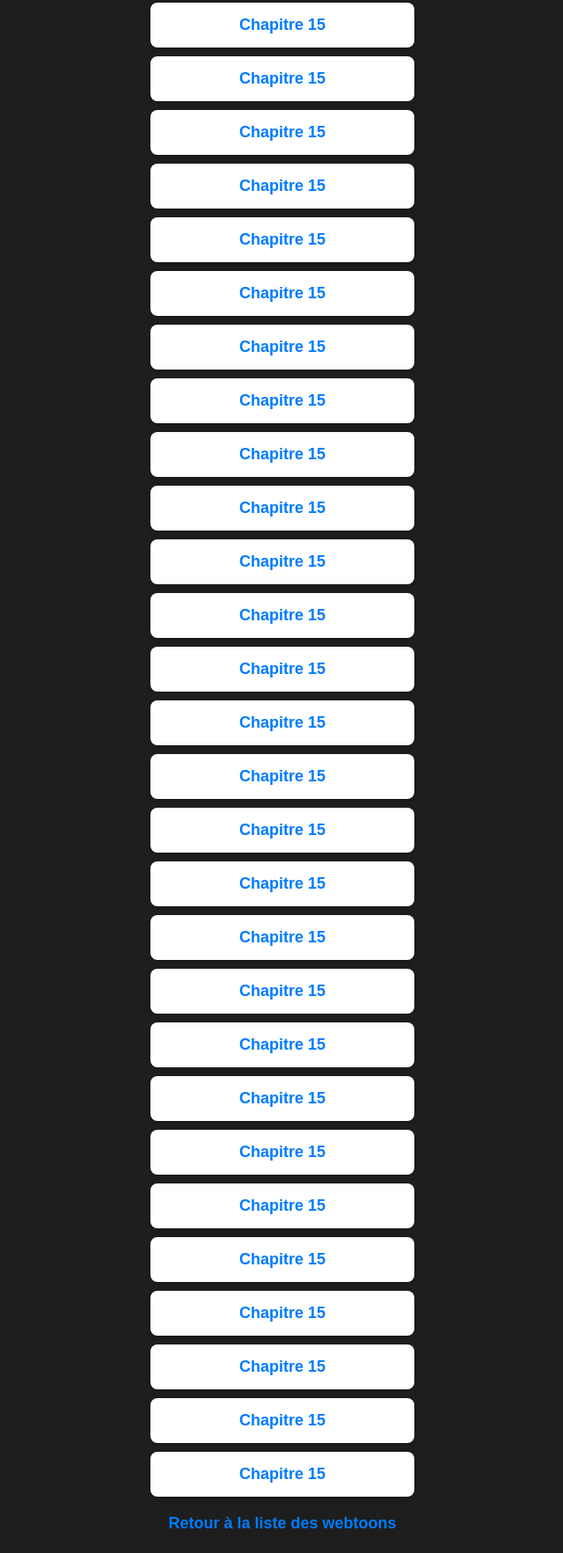
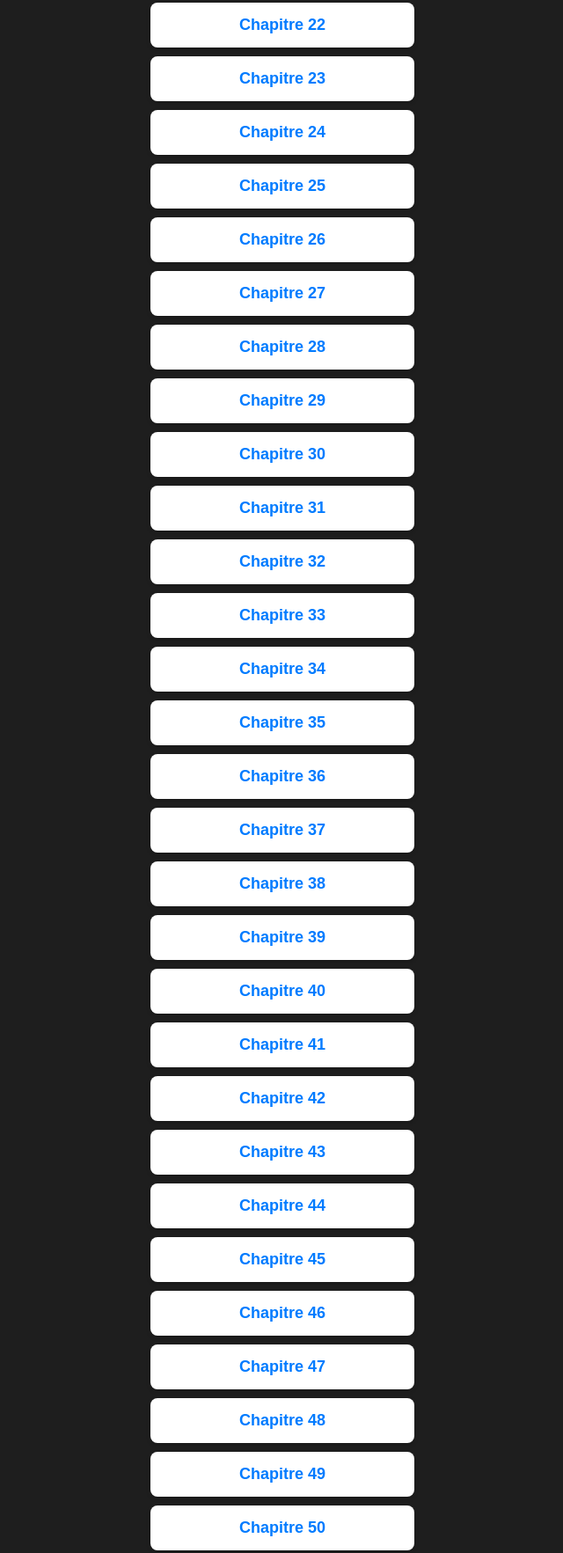
Before and after one commit to Vincent-120/webtoon, a plain HTML site: page webtoons/virusGirlfriend/index.html in a window 1280 px wide. Shown: the part 1458-3223 px from the top of the page at 88% size, without its empty margins (319-959 px from the left). Before the commit the page ends 3200 px from the top, so only its background shows below. Drawn offline with Linux system fonts and the light colour scheme.

Commit message:
correction des chapitre afficher

```diff
--- a/webtoons/virusGirlfriend/index.html
+++ b/webtoons/virusGirlfriend/index.html
@@ -26,40 +26,41 @@
         <li><a href="chapitre-13/index.html">Chapitre 13</a></li>
         <li><a href="chapitre-14/index.html">Chapitre 14</a></li>
         <li><a href="chapitre-15/index.html">Chapitre 15</a></li>
-        <li><a href="chapitre-16/index.html">Chapitre 15</a></li>
-        <li><a href="chapitre-17/index.html">Chapitre 15</a></li>
-        <li><a href="chapitre-18/index.html">Chapitre 15</a></li>
-        <li><a href="chapitre-19/index.html">Chapitre 15</a></li>
-        <li><a href="chapitre-20/index.html">Chapitre 15</a></li>
-        <li><a href="chapitre-21/index.html">Chapitre 15</a></li>
-        <li><a href="chapitre-23/index.html">Chapitre 15</a></li>
-        <li><a href="chapitre-24/index.html">Chapitre 15</a></li>
-        <li><a href="chapitre-25/index.html">Chapitre 15</a></li>
-        <li><a href="chapitre-26/index.html">Chapitre 15</a></li>
-        <li><a href="chapitre-27/index.html">Chapitre 15</a></li>
-        <li><a href="chapitre-28/index.html">Chapitre 15</a></li>
-        <li><a href="chapitre-29/index.html">Chapitre 15</a></li>
-        <li><a href="chapitre-30/index.html">Chapitre 15</a></li>
-        <li><a href="chapitre-31/index.html">Chapitre 15</a></li>
-        <li><a href="chapitre-32/index.html">Chapitre 15</a></li>
-        <li><a href="chapitre-33/index.html">Chapitre 15</a></li>
-        <li><a href="chapitre-34/index.html">Chapitre 15</a></li>
-        <li><a href="chapitre-35/index.html">Chapitre 15</a></li>
-        <li><a href="chapitre-36/index.html">Chapitre 15</a></li>
-        <li><a href="chapitre-37/index.html">Chapitre 15</a></li>
-        <li><a href="chapitre-38/index.html">Chapitre 15</a></li>
-        <li><a href="chapitre-39/index.html">Chapitre 15</a></li>
-        <li><a href="chapitre-40/index.html">Chapitre 15</a></li>
-        <li><a href="chapitre-41/index.html">Chapitre 15</a></li>
-        <li><a href="chapitre-42/index.html">Chapitre 15</a></li>
-        <li><a href="chapitre-43/index.html">Chapitre 15</a></li>
-        <li><a href="chapitre-44/index.html">Chapitre 15</a></li>
-        <li><a href="chapitre-45/index.html">Chapitre 15</a></li>
-        <li><a href="chapitre-46/index.html">Chapitre 15</a></li>
-        <li><a href="chapitre-47/index.html">Chapitre 15</a></li>
-        <li><a href="chapitre-48/index.html">Chapitre 15</a></li>
-        <li><a href="chapitre-49/index.html">Chapitre 15</a></li>
-        <li><a href="chapitre-50/index.html">Chapitre 15</a></li>
+        <li><a href="chapitre-16/index.html">Chapitre 16</a></li>
+        <li><a href="chapitre-17/index.html">Chapitre 17</a></li>
+        <li><a href="chapitre-18/index.html">Chapitre 18</a></li>
+        <li><a href="chapitre-19/index.html">Chapitre 19</a></li>
+        <li><a href="chapitre-20/index.html">Chapitre 20</a></li>
+        <li><a href="chapitre-21/index.html">Chapitre 21</a></li>
+        <li><a href="chapitre-22/index.html">Chapitre 22</a></li>
+        <li><a href="chapitre-23/index.html">Chapitre 23</a></li>
+        <li><a href="chapitre-24/index.html">Chapitre 24</a></li>
+        <li><a href="chapitre-25/index.html">Chapitre 25</a></li>
+        <li><a href="chapitre-26/index.html">Chapitre 26</a></li>
+        <li><a href="chapitre-27/index.html">Chapitre 27</a></li>
+        <li><a href="chapitre-28/index.html">Chapitre 28</a></li>
+        <li><a href="chapitre-29/index.html">Chapitre 29</a></li>
+        <li><a href="chapitre-30/index.html">Chapitre 30</a></li>
+        <li><a href="chapitre-31/index.html">Chapitre 31</a></li>
+        <li><a href="chapitre-32/index.html">Chapitre 32</a></li>
+        <li><a href="chapitre-33/index.html">Chapitre 33</a></li>
+        <li><a href="chapitre-34/index.html">Chapitre 34</a></li>
+        <li><a href="chapitre-35/index.html">Chapitre 35</a></li>
+        <li><a href="chapitre-36/index.html">Chapitre 36</a></li>
+        <li><a href="chapitre-37/index.html">Chapitre 37</a></li>
+        <li><a href="chapitre-38/index.html">Chapitre 38</a></li>
+        <li><a href="chapitre-39/index.html">Chapitre 39</a></li>
+        <li><a href="chapitre-40/index.html">Chapitre 40</a></li>
+        <li><a href="chapitre-41/index.html">Chapitre 41</a></li>
+        <li><a href="chapitre-42/index.html">Chapitre 42</a></li>
+        <li><a href="chapitre-43/index.html">Chapitre 43</a></li>
+        <li><a href="chapitre-44/index.html">Chapitre 44</a></li>
+        <li><a href="chapitre-45/index.html">Chapitre 45</a></li>
+        <li><a href="chapitre-46/index.html">Chapitre 46</a></li>
+        <li><a href="chapitre-47/index.html">Chapitre 47</a></li>
+        <li><a href="chapitre-48/index.html">Chapitre 48</a></li>
+        <li><a href="chapitre-49/index.html">Chapitre 49</a></li>
+        <li><a href="chapitre-50/index.html">Chapitre 50</a></li>
     </ul>
     <a href="../../index.html">Retour à la liste des webtoons</a>
 </body>
```
